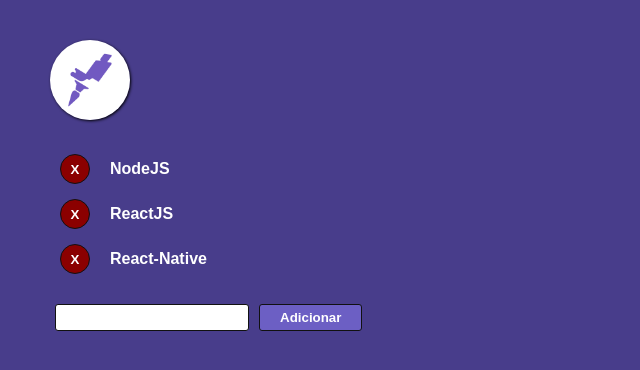
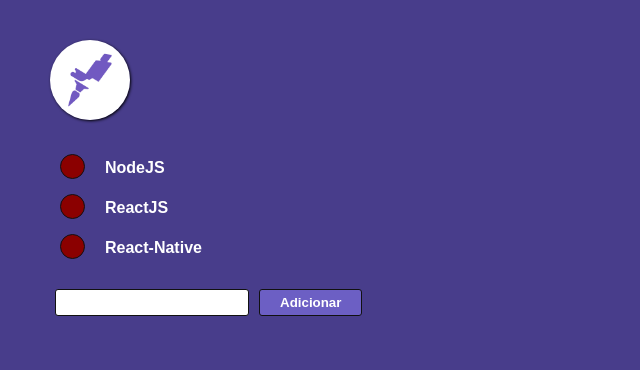
Before and after one commit to BillyStudy/ReactJs-Modulo04, a React app: page / in a window 1280 px wide. Shown: the top 370 px of the page, without its empty margins (0-640 px from the left). Built offline with nearby package versions, Linux system fonts and the light colour scheme.

Commit message:
DefaultProps and PropTypes

```diff
--- a/package.json
+++ b/package.json
@@ -9,6 +9,7 @@
   },
   "devDependencies": {
     "@babel/core": "^7.8.6",
+    "@babel/plugin-proposal-class-properties": "^7.8.3",
     "@babel/preset-env": "^7.8.6",
     "@babel/preset-react": "^7.8.3",
     "babel-loader": "^8.0.6",
@@ -17,10 +18,10 @@
     "style-loader": "^1.1.3",
     "webpack": "^4.41.6",
     "webpack-cli": "^3.3.11",
-    "webpack-dev-server": "^3.10.3",
-    "@babel/plugin-proposal-class-properties": "^7.8.3"
+    "webpack-dev-server": "^3.10.3"
   },
   "dependencies": {
+    "prop-types": "^15.7.2",
     "react": "^16.13.0",
     "react-dom": "^16.13.0"
   }
--- a/src/components/TechItem.js
+++ b/src/components/TechItem.js
@@ -1,13 +1,27 @@
 import React from 'react';
+import PropTypes from 'prop-types';
 import '../App.css';
 
 function TechItem({ tech, onDelete }) {
     return(
         <li>
-            <button type="button" className="button" onClick={onDelete} style={{backgroundColor: 'darkred', width: 30, height: 30, padding: 5, marginRight: 20, borderRadius: 1000}}>X</button>
+            <button type="button"
+                    className="button"
+                    onClick={onDelete}
+                    style={{backgroundColor: 'darkred', width: 25, height: 25, padding: 5, marginRight: 20, borderRadius: 1000}}
+            />
             {tech}
         </li>
     )
 }
 
+TechItem.defaultProps = {
+    tech: 'Oculto',
+};
+
+TechItem.prototype = {          //yarn add prop-types ===> Reconhece o tipo de propriedade à ser passada
+    tech: PropTypes.string,
+    onDelete: PropTypes.func.isRequired
+};
+
 export default TechItem;
--- a/src/components/TechList.js
+++ b/src/components/TechList.js
@@ -15,8 +15,11 @@
 
     handleSubmit = e => {
         e.preventDefault();
-        this.setState({ techs: [ ...this.state.techs, this.state.newTech]});
-        this.setState({ newTech: ''});
+        if (this.state.newTech !== '') {
+            this.setState({ techs: [ ...this.state.techs, this.state.newTech]});
+            this.setState({ newTech: ''});
+        }
+
     }
 
     handleDelete = (tech) => {
```
Also changed, not shown: 1 other file (tests, documents, lock files or other folders).
